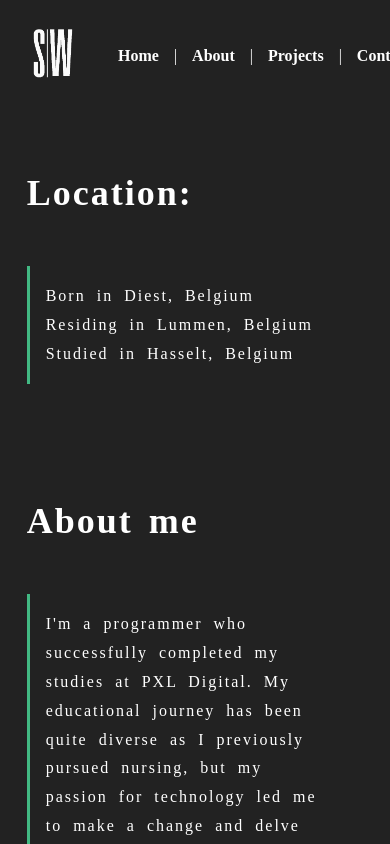
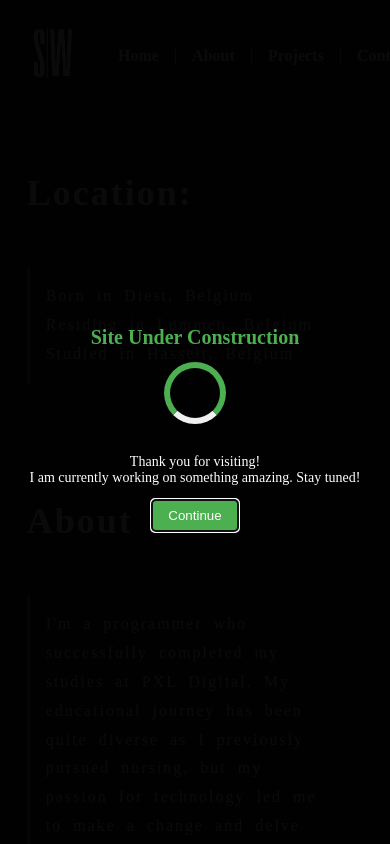
Before and after one commit to Stef-w98/AngularPortfolio, an Angular app: page /about in a window 390 px wide. Shown: the top 844 px of the page. Built offline with nearby package versions, Linux system fonts and the light colour scheme.

Commit message:
Fixed Project page mobile

```diff
--- a/src/app/app.component.ts
+++ b/src/app/app.component.ts
@@ -16,9 +16,7 @@ export class AppComponent implements OnInit {
   constructor(private dialog: MatDialog) {}
 
   ngOnInit(): void {
-/*
     this.openPopup();
-*/
   }
 
   openPopup(): void {
--- a/src/app/popup/popup.component.css
+++ b/src/app/popup/popup.component.css
@@ -74,3 +74,18 @@
     opacity: 1;
   }
 }
+
+@media (max-width: 767px) {
+  .title {
+    font-size: 20px; /* Further decrease font size for smaller mobile screens */
+  }
+
+  .loader {
+    width: 50px; /* Adjust loader size for smaller mobile screens */
+    height: 50px;
+  }
+
+  .subtitle {
+    font-size: 14px; /* Further decrease font size for smaller mobile screens */
+  }
+}
```
